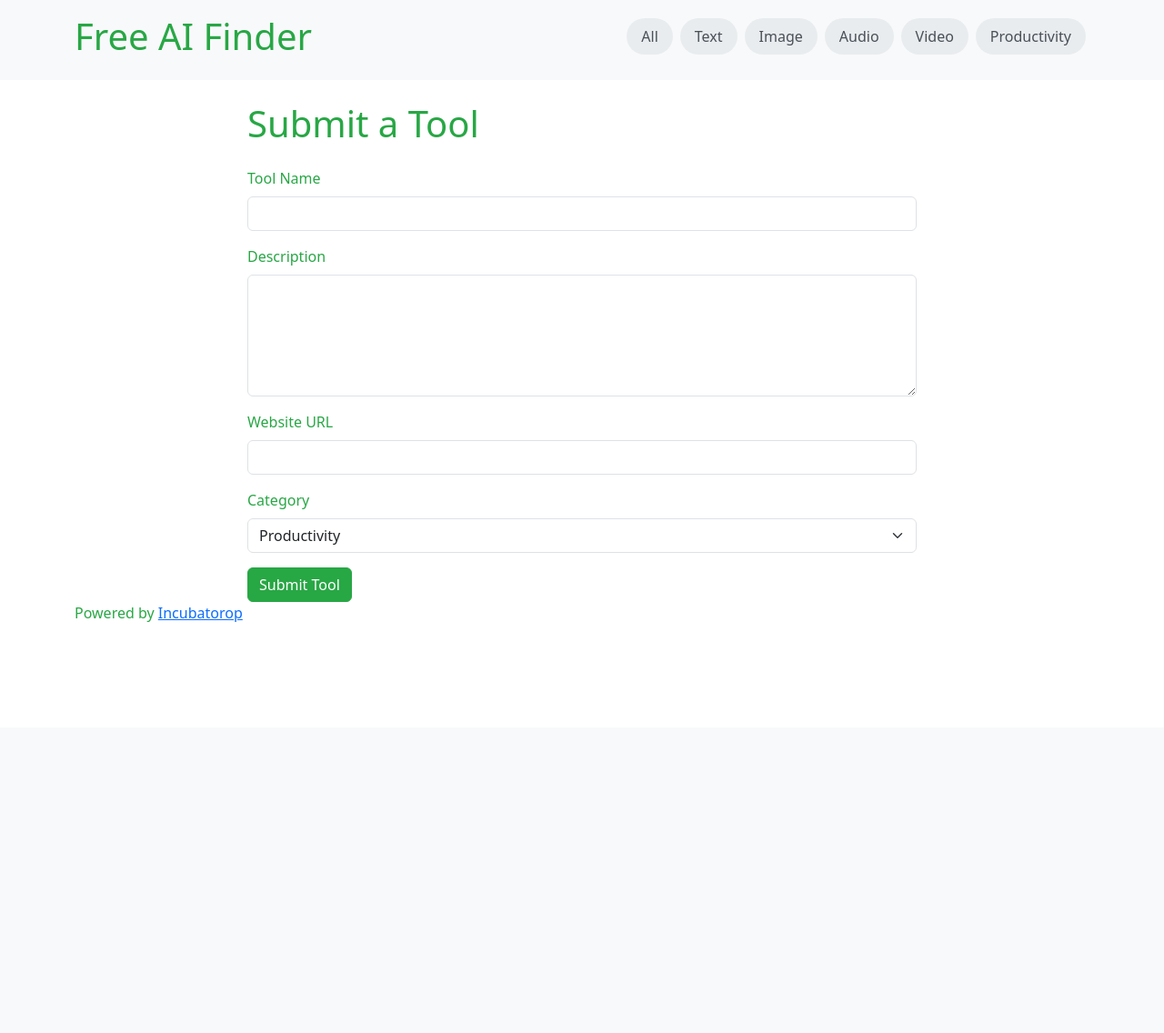
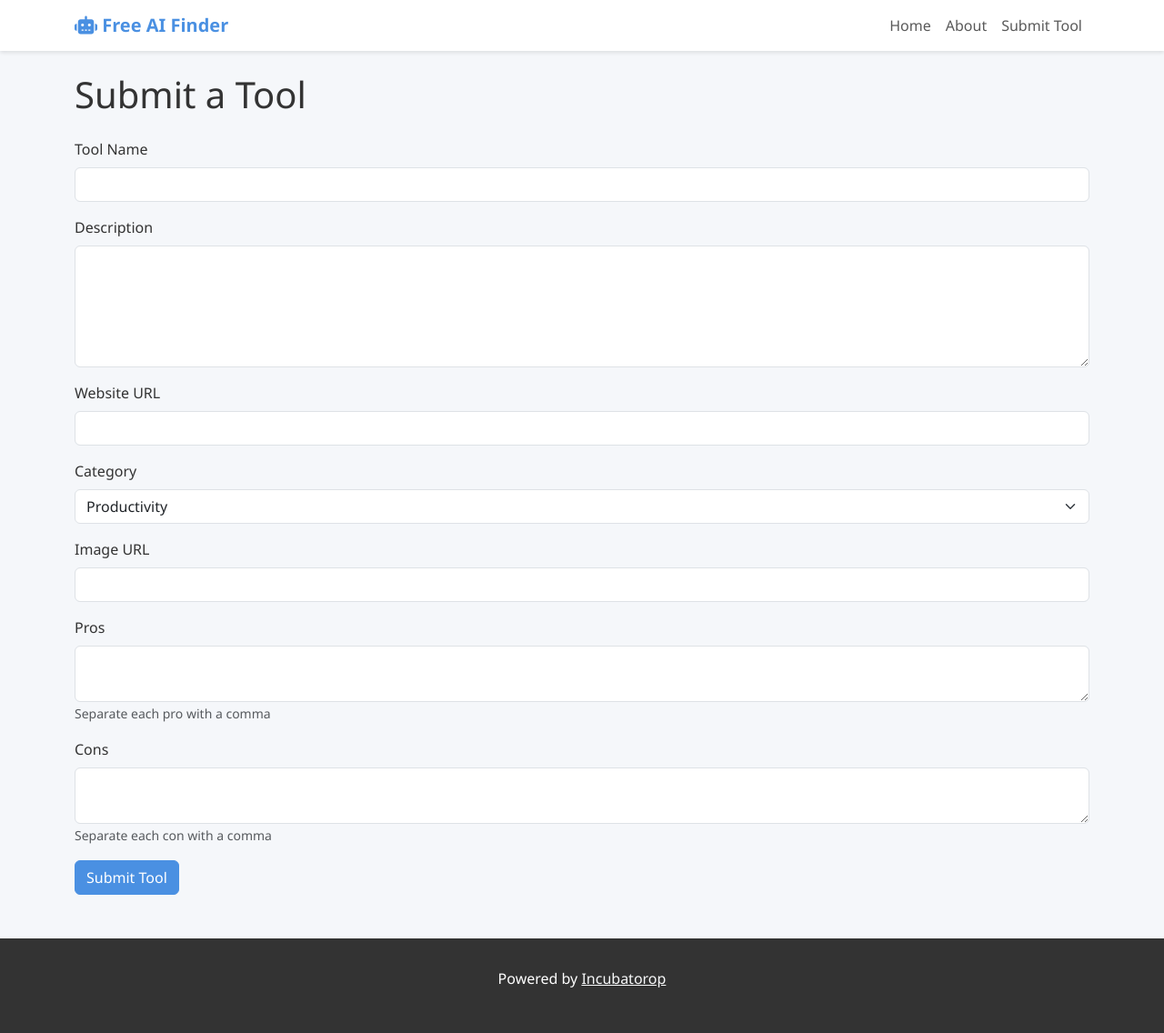
Before and after one commit to daytimedrinkingclub/freeaifinder, a Flask app: page /submit in a window 1280 px wide. Shown: the whole page at 91% size. Before the commit the page ends 684 px from the top, so only its background shows below. Run offline with Flask 3, Linux system fonts and the light colour scheme.

Commit message:
updated basic ui data

```diff
--- a/app/forms.py
+++ b/app/forms.py
@@ -7,4 +7,7 @@ class ToolSubmissionForm(FlaskForm):
     description = TextAreaField('Description', validators=[DataRequired()])
     website = StringField('Website URL', validators=[DataRequired(), URL()])  # Changed from 'url' to 'website'
     category = SelectField('Category', choices=[('productivity', 'Productivity'), ('development', 'Development'), ('design', 'Design'), ('other', 'Other')])
+    image_url = StringField('Image URL', validators=[DataRequired(), URL()])
+    pros = TextAreaField('Pros', validators=[DataRequired()])
+    cons = TextAreaField('Cons', validators=[DataRequired()])
     submit = SubmitField('Submit Tool')
--- a/app/routes.py
+++ b/app/routes.py
@@ -24,3 +24,8 @@ def tool_details(tool_id):
     if tool is None:
         abort(404)  # Tool not found
     return render_template('pages/details.html', tool=tool)
+
+
+@bp.route('/about')
+def about():
+    return render_template('pages/about.html')
--- a/app/templates/base.html
+++ b/app/templates/base.html
@@ -3,17 +3,28 @@
 <head>
     <meta charset="UTF-8">
     <meta name="viewport" content="width=device-width, initial-scale=1.0">
-    <title>{% block title %}{% endblock %}</title>
-    <!-- Bootstrap CSS -->
+    <title>{% block title %}Free AI Finder{% endblock %}</title>
     <link href="https://cdn.jsdelivr.net/npm/bootstrap@5.3.0/dist/css/bootstrap.min.css" rel="stylesheet">
+    <link href="https://cdnjs.cloudflare.com/ajax/libs/font-awesome/6.4.0/css/all.min.css" rel="stylesheet">
     <style>
         :root {
-            --primary-color: #28a745;
-            --secondary-color: #ffffff;
-            --accent-color: #007bff;
+            --primary-color: #4a90e2;
+            --secondary-color: #f5f7fa;
+            --accent-color: #ff6b6b;
+            --text-color: #333;
+            --light-gray: #e0e0e0;
         }
         body {
+            font-family: 'Segoe UI', Tahoma, Geneva, Verdana, sans-serif;
             background-color: var(--secondary-color);
+            color: var(--text-color);
+        }
+        .navbar {
+            background-color: #fff;
+            box-shadow: 0 2px 4px rgba(0,0,0,0.1);
+        }
+        .navbar-brand {
+            font-weight: bold;
             color: var(--primary-color);
         }
         .btn-primary {
@@ -24,7 +35,14 @@
             background-color: var(--accent-color);
             border-color: var(--accent-color);
         }
+        .footer {
+            background-color: #333;
+            color: #fff;
+            padding: 2rem 0;
+            margin-top: 3rem;
+        }
     </style>
+    {% block extra_css %}{% endblock %}
 </head>
 <body>
     {% include 'components/header.html' %}
@@ -35,7 +53,7 @@
 
     {% include 'components/footer.html' %}
 
-    <!-- Bootstrap JS -->
     <script src="https://cdn.jsdelivr.net/npm/bootstrap@5.3.0/dist/js/bootstrap.bundle.min.js"></script>
+    {% block extra_js %}{% endblock %}
 </body>
 </html>
--- a/app/templates/components/footer.html
+++ b/app/templates/components/footer.html
@@ -1,5 +1,5 @@
 <footer class="footer">
-    <div class="container">
-        <p>Powered by <a href="https://incubatorop.com" target="_blank" rel="noopener noreferrer">Incubatorop</a></p>
+    <div class="container text-center">
+        <p>Powered by <a href="https://incubatorop.com" target="_blank" rel="noopener noreferrer" class="text-light">Incubatorop</a></p>
     </div>
 </footer>
--- a/app/templates/components/header.html
+++ b/app/templates/components/header.html
@@ -1,67 +1,23 @@
-<header class="header">
+<nav class="navbar navbar-expand-lg navbar-light">
     <div class="container">
-        <div class="header-content">
-            <div class="logo-placeholder">
-                <!-- Replace with actual logo when available -->
-                <h1>Free AI Finder</h1>
-            </div>
-            <nav class="category-nav">
-                <div class="category-scroll">
-                    <ul class="category-list">
-                        <!-- Replace with dynamic category rendering -->
-                        <li><a href="#" class="category-pill">All</a></li>
-                        <li><a href="#" class="category-pill">Text</a></li>
-                        <li><a href="#" class="category-pill">Image</a></li>
-                        <li><a href="#" class="category-pill">Audio</a></li>
-                        <li><a href="#" class="category-pill">Video</a></li>
-                        <li><a href="#" class="category-pill">Productivity</a></li>
-                        <!-- Add more categories as needed -->
-                    </ul>
-                </div>
-            </nav>
+        <a class="navbar-brand" href="{{ url_for('main.index') }}">
+            <i class="fas fa-robot mr-2"></i> Free AI Finder
+        </a>
+        <button class="navbar-toggler" type="button" data-bs-toggle="collapse" data-bs-target="#navbarNav">
+            <span class="navbar-toggler-icon"></span>
+        </button>
+        <div class="collapse navbar-collapse" id="navbarNav">
+            <ul class="navbar-nav ms-auto">
+                <li class="nav-item">
+                    <a class="nav-link" href="{{ url_for('main.index') }}">Home</a>
+                </li>
+                <li class="nav-item">
+                    <a class="nav-link" href="{{ url_for('main.about') }}">About</a>
+                </li>
+                <li class="nav-item">
+                    <a class="nav-link" href="{{ url_for('main.submit_tool') }}">Submit Tool</a>
+                </li>
+            </ul>
         </div>
     </div>
-</header>
-
-<style>
-    .header {
-        background-color: #f8f9fa;
-        padding: 1rem 0;
-    }
-    .header-content {
-        display: flex;
-        justify-content: space-between;
-        align-items: center;
-    }
-    .logo-placeholder {
-        font-size: 1.5rem;
-        font-weight: bold;
-    }
-    .category-nav {
-        overflow-x: auto;
-        -webkit-overflow-scrolling: touch;
-    }
-    .category-scroll {
-        display: flex;
-        padding-bottom: 0.5rem;
-    }
-    .category-list {
-        display: flex;
-        list-style-type: none;
-        padding: 0;
-        margin: 0;
-    }
-    .category-pill {
-        display: inline-block;
-        padding: 0.5rem 1rem;
-        margin: 0 0.25rem;
-        background-color: #e9ecef;
-        border-radius: 2rem;
-        text-decoration: none;
-        color: #495057;
-        white-space: nowrap;
-    }
-    .category-pill:hover {
-        background-color: #dee2e6;
-    }
-</style>
+</nav>
--- a/app/templates/pages/submit_tool.html
+++ b/app/templates/pages/submit_tool.html
@@ -4,8 +4,6 @@
 
 {% block content %}
 <div class="container mt-4">
-    <div class="row">
-        <div class="col-md-8 offset-md-2">
     <h1 class="mb-4">Submit a Tool</h1>
     <form method="POST" action="{{ url_for('main.submit_tool') }}">
         {{ form.hidden_tag() }}
@@ -25,9 +23,21 @@
             {{ form.category.label(class="form-label") }}
             {{ form.category(class="form-select") }}
         </div>
+        <div class="mb-3">
+            {{ form.image_url.label(class="form-label") }}
+            {{ form.image_url(class="form-control") }}
+        </div>
+        <div class="mb-3">
+            {{ form.pros.label(class="form-label") }}
+            {{ form.pros(class="form-control") }}
+            <small class="form-text text-muted">Separate each pro with a comma</small>
+        </div>
+        <div class="mb-3">
+            {{ form.cons.label(class="form-label") }}
+            {{ form.cons(class="form-control") }}
+            <small class="form-text text-muted">Separate each con with a comma</small>
+        </div>
         {{ form.submit(class="btn btn-primary") }}
     </form>
 </div>
-    </div>
-</div>
 {% endblock %}
```
Also changed, not shown: app/templates/home/hero.html (+28 -9 lines), app/templates/home/list.html (+60 -6 lines), app/templates/pages/about.html (+24 -0 lines), app/templates/pages/details.html (+41 -9 lines), readme.md. Lines whose indentation alone changed are shown as unchanged.
